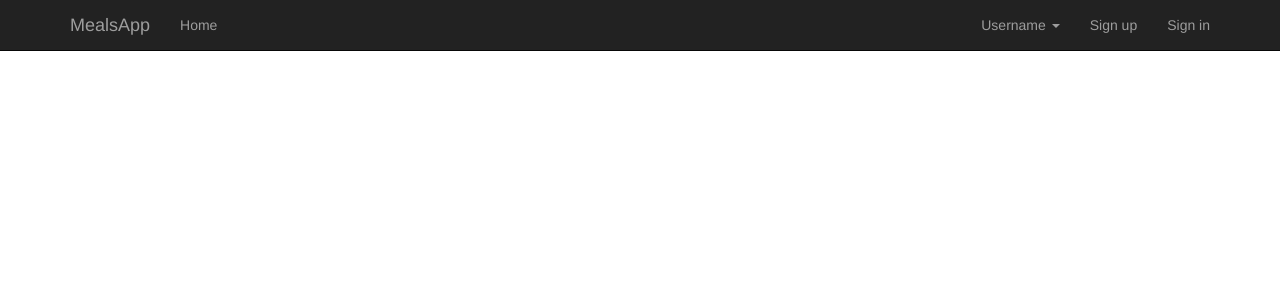
After one commit to Ch1Ch4/MealsApp, a PHP site: template resources/views/templates/app.twig in a window 1280 px wide. The commit adds this page. Shown: the top 300 px of the page. Run offline with PHP 8.4, Linux system fonts and the light colour scheme; the template is opened without the code that fills it, so the values that code supplies are empty; some libraries are stand-ins or nearby versions.

Commit message:
Added Navigation

```diff
--- /dev/null
+++ b/resources/views/templates/app.twig
@@ -0,0 +1,29 @@
+<!DOCTYPE html>
+<html>
+    <head>
+        <meta charset="UTF-8">
+        <title>MealsApp</title>
+
+        <!-- Bootstrap Latest compiled and minified CSS -->
+        <link rel="stylesheet" href="https://maxcdn.bootstrapcdn.com/bootstrap/3.3.7/css/bootstrap.min.css" integrity="sha384-BVYiiSIFeK1dGmJRAkycuHAHRg32OmUcww7on3RYdg4Va+PmSTsz/K68vbdEjh4u" crossorigin="anonymous">
+
+        <!-- Bootstrap Latest compiled and minified CSS -->
+        <link rel="stylesheet" href="{{ base_url() }}/css/app.css"
+        </head>
+    <body>
+
+        {% include 'templates/partials/navigation.twig' %}
+        <div class="main">
+            <div class='container'>
+                {% block content %}{% endblock %}
+            </div>
+        </div>
+
+        <!-- jQuery 3.1.1 CDN -->
+        <script src="https://cdnjs.cloudflare.com/ajax/libs/jquery/3.1.1/jquery.min.js"></script>
+
+        <!-- Bootstrap Latest compiled and minified JavaScript -->
+        <script src="https://maxcdn.bootstrapcdn.com/bootstrap/3.3.7/js/bootstrap.min.js" integrity="sha384-Tc5IQib027qvyjSMfHjOMaLkfuWVxZxUPnCJA7l2mCWNIpG9mGCD8wGNIcPD7Txa" crossorigin="anonymous"></script>
+
+    </body>
+</html>
--- /dev/null
+++ b/resources/views/templates/partials/navigation.twig
@@ -0,0 +1,32 @@
+<nav class="navbar navbar-inverse navbar-fixed-top">
+    <div class="container">
+        <!-- Brand and toggle get grouped for better mobile display -->
+        <div class="navbar-header">
+            <button type="button" class="navbar-toggle collapsed" data-toggle="collapse" data-target="#bs-example-navbar-collapse-1" aria-expanded="false">
+                <span class="sr-only">Toggle navigation</span>
+                <span class="icon-bar"></span>
+                <span class="icon-bar"></span>
+                <span class="icon-bar"></span>
+            </button>
+            <a class="navbar-brand" href="#">MealsApp</a>
+        </div>
+
+        <!-- Collect the nav links, forms, and other content for toggling -->
+        <div class="collapse navbar-collapse" id="bs-example-navbar-collapse-1">
+            <ul class="nav navbar-nav">
+                <li><a href="#">Home</a></li>
+            </ul>
+            <ul class="nav navbar-nav navbar-right">
+                <li class="dropdown">
+                    <a href="#" class="dropdown-toggle" data-toggle="dropdown" role="button" aria-haspopup="true" aria-expanded="false">Username <span class="caret"></span></a>
+                    <ul class="dropdown-menu">
+                        <li><a href="#">Change password</a></li>
+                        <li><a href="#">Sign out</a></li>
+                    </ul>
+                </li>
+                <li><a href="#">Sign up</a></li>
+                <li><a href="#">Sign in</a></li>
+            </ul>
+        </div><!-- /.navbar-collapse -->
+    </div><!-- /.container-fluid -->
+</nav>
```
Also changed, not shown: resources/views/home.twig (+7 -1 lines), public/css/app.css (added), 1 other file.
